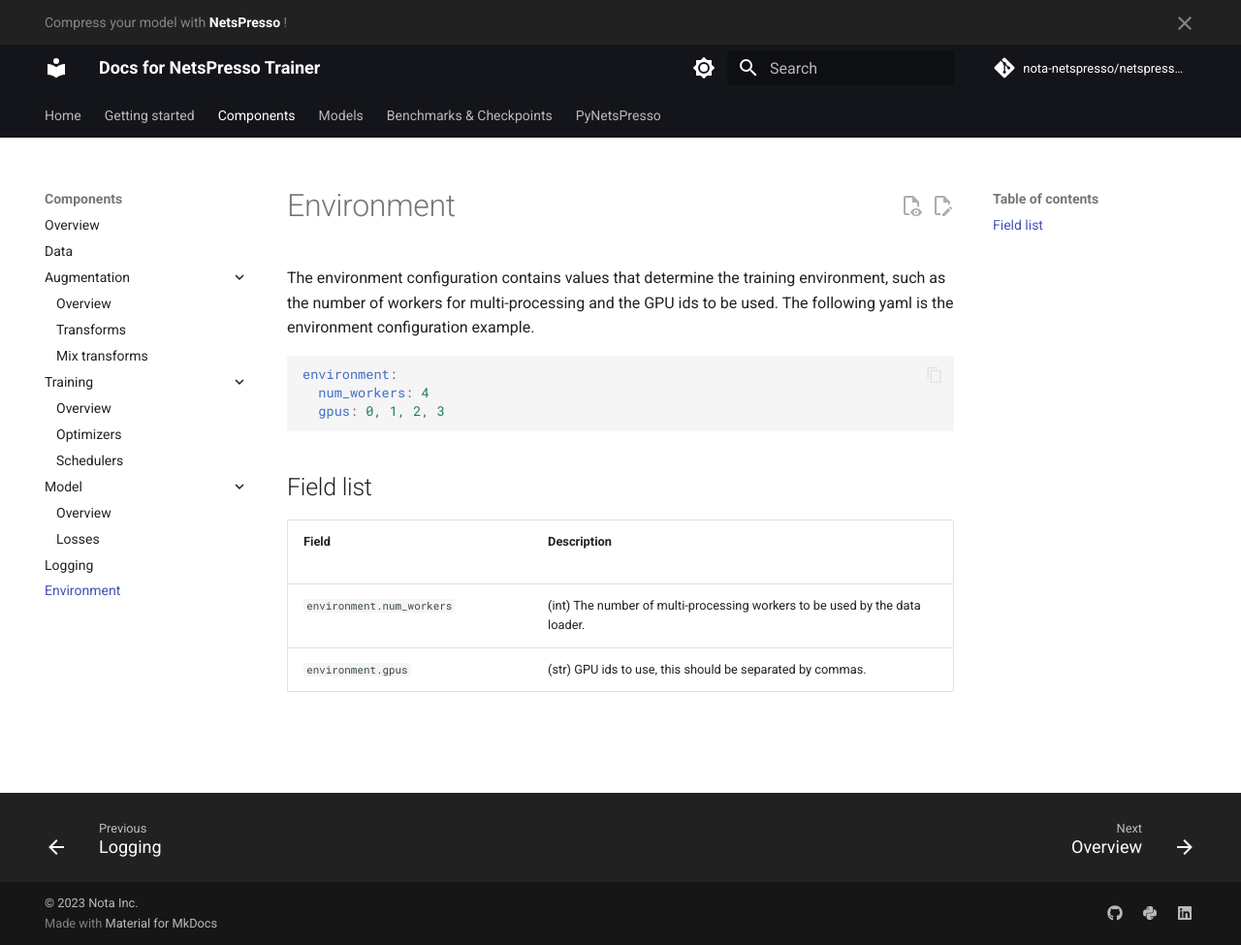
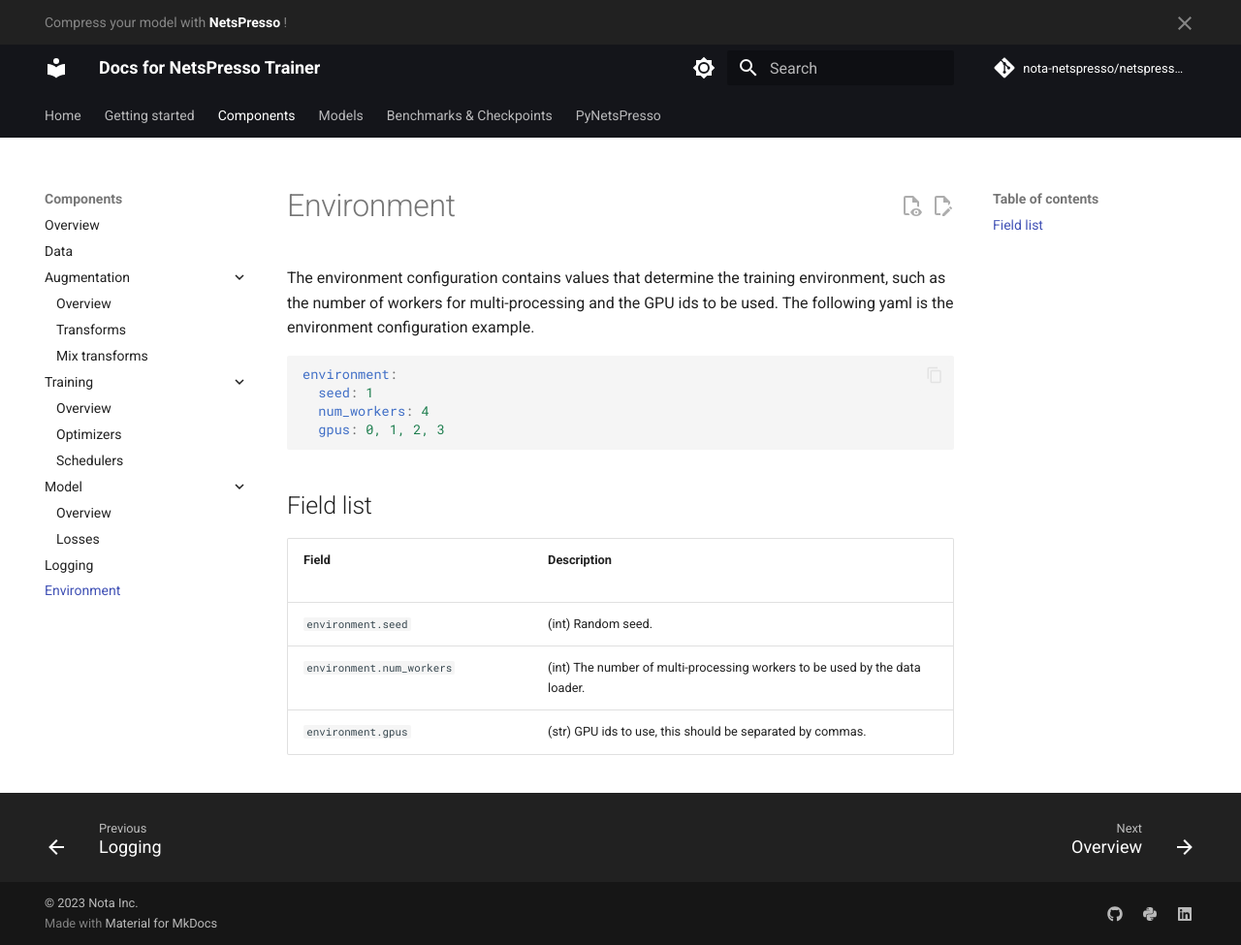
Before and after one commit to Nota-NetsPresso/netspresso-trainer, an MkDocs documentation site: the page built from docs/components/environment.md, in a window 1280 px wide and 975 px high. Shown: the whole window at 97% size. Built offline with MkDocs 1.6.1 and Material for MkDocs 9.7.7, drawn with Linux system fonts in a browser that asks for light colours; comment, search, counter and statistics services are not loaded.

Commit message:
Move seed field to environment

````diff
--- a/docs/components/environment.md
+++ b/docs/components/environment.md
@@ -4,6 +4,7 @@
 
 ```yaml
 environment:
+  seed: 1
   num_workers: 4
   gpus: 0, 1, 2, 3
 ```
@@ -12,5 +13,6 @@
 
 | Field <img width=200/> | Description |
 |---|---|
+| `environment.seed` | (int) Random seed. |
 | `environment.num_workers` | (int) The number of multi-processing workers to be used by the data loader. |
 | `environment.gpus` | (str) GPU ids to use, this should be separated by commas. |
````
Also changed, not shown: docs/components/training/overview.md (+0 -2 lines).
